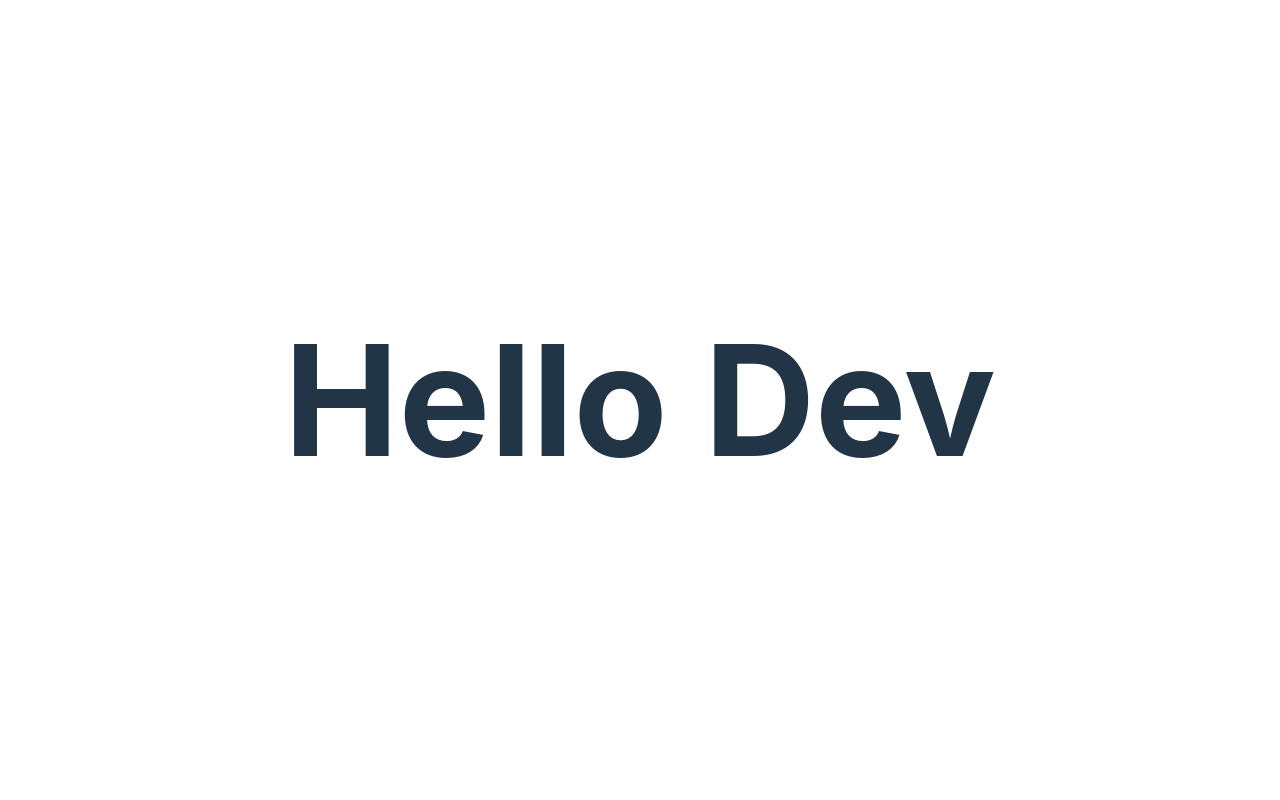
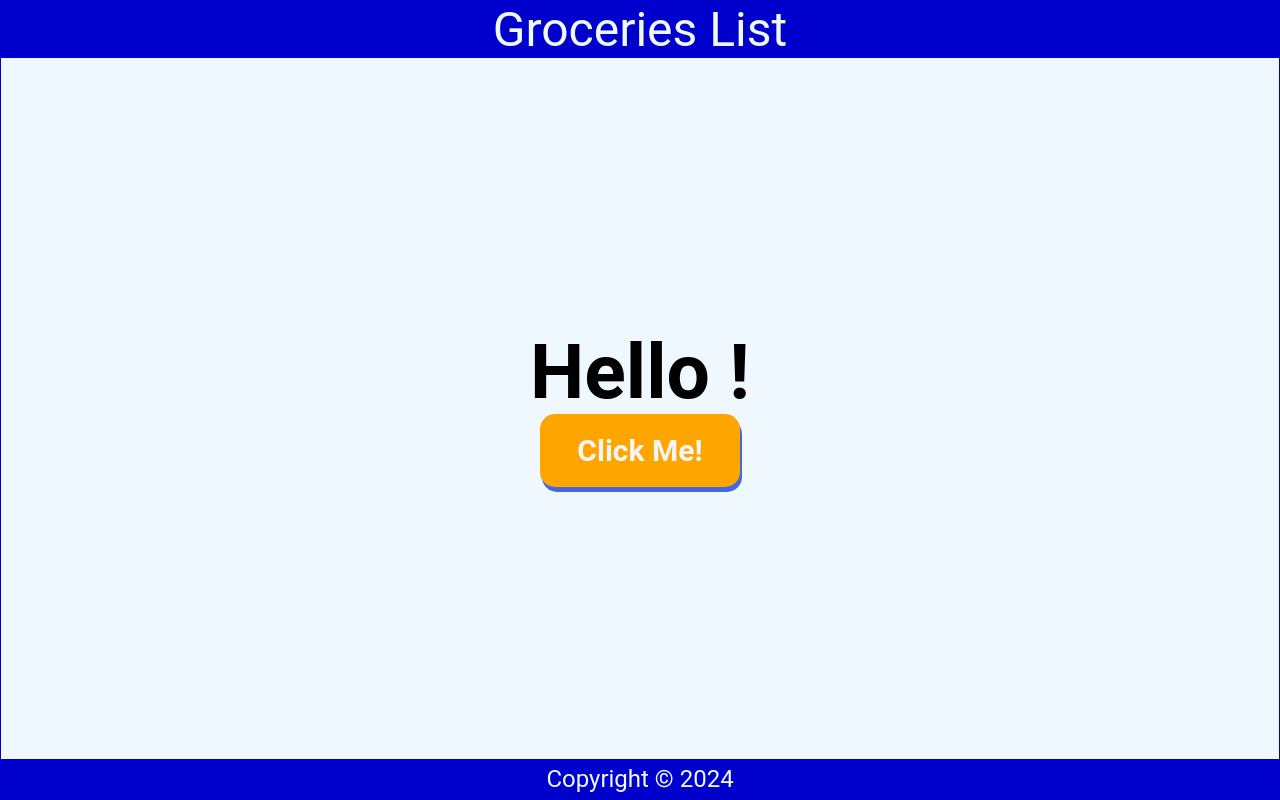
Before and after one commit to Karan551/React, a React (Vite) app in the folder react_with_dave_gray/01tut/01tut/: page / in a window 1280 px wide. Built offline with nearby package versions, Linux system fonts and the light colour scheme.

Commit message:
chapter-5 completed

```diff
--- a/react_with_dave_gray/01tut/01tut/src/App.jsx
+++ b/react_with_dave_gray/01tut/01tut/src/App.jsx
@@ -1,15 +1,21 @@
+import Header from "./Components/Header";
+import Content from "./Components/Content";
+import Footer from "./Components/Footer";
 
 
 
 function App() {
 
 
+
   return (
-    <>
-     <h1>Hello Dev</h1>
+    <div className="app">
+      <Header />
+      <Content />
+      <Footer />
 
-    </>
-  )
+    </div>
+  );
 }
 
-export default App
+export default App;
--- /dev/null
+++ b/react_with_dave_gray/01tut/01tut/src/Components/Content.jsx
@@ -0,0 +1,24 @@
+import React, { useState } from 'react';
+
+const Content = () => {
+    const [name, setName] = useState("");
+    const nameArr = ["Master", "Ganesh", "Mahesh", "Amitesh", "Alokesh"];
+
+
+    const handleName = () => {
+        const randomNum = Math.floor(Math.random() * nameArr.length);
+
+        return setName(nameArr[randomNum]);
+    };
+    return (
+        <main className='main'>
+            <h1>Hello {name} !</h1>
+
+            <div>
+                <button type="button" onClick={handleName}>Click Me!</button>
+            </div>
+        </main>
+    );
+};
+
+export default Content;
--- /dev/null
+++ b/react_with_dave_gray/01tut/01tut/src/Components/Footer.jsx
@@ -0,0 +1,12 @@
+import React from 'react';
+
+const Footer = () => {
+    const today = new Date();
+    return (
+        <footer>
+            <p>Copyright &copy; {today.getFullYear()}</p>
+        </footer>
+    );
+};
+
+export default Footer;
--- /dev/null
+++ b/react_with_dave_gray/01tut/01tut/src/Components/Header.jsx
@@ -0,0 +1,12 @@
+import React from 'react';
+
+const Header = () => {
+    const headerStyle = { backgroundColor: "blueviolet", fontSize: "2rem", textAlign: "center" };
+    return (
+        <header>
+            Groceries List
+        </header>
+    );
+};
+
+export default Header;
--- a/react_with_dave_gray/01tut/01tut/src/index.css
+++ b/react_with_dave_gray/01tut/01tut/src/index.css
@@ -1,4 +1,4 @@
-:root {
+/* :root {
   font-family: Inter, system-ui, Avenir, Helvetica, Arial, sans-serif;
   line-height: 1.5;
   font-weight: 400;
@@ -9,9 +9,10 @@
 
   font-synthesis: none;
   text-rendering: optimizeLegibility;
-  -webkit-font-smoothing: antialiased;
+   -webkit-font-smoothing: antialiased;
   -moz-osx-font-smoothing: grayscale;
 }
+*/
 
 * {
   margin: 0;
@@ -19,13 +20,71 @@
   box-sizing: border-box;
 }
 
+html {
+  font-size: 1.5rem;
+}
+
 body {
+  font-family: 'Roboto', 'Oxygen',
+    'Ubuntu', 'Cantarell', 'Fira Sans', 'Droid Sans', 'Helvetica Neue',
+    sans-serif;
   min-height: 100vh;
-  font-size: 3rem;
+  -webkit-font-smoothing: antialiased;
+  -moz-osx-font-smoothing: grayscale;
+}
+
+
+.app {
+  display: flex;
+  flex-flow: column;
+  justify-content: center;
+  align-items: center;
+  height: 100vh;
+  width: 100%;
+  /* margin: auto; */
+  /* max-width: 700px; */
+  border: 1px solid mediumblue;
+}
+
+main {
+  flex-grow: 1;
+}
+
+header {
+  width: 100%;
+  font-size: 2rem;
+  padding: 0 0.25em;
+  text-align: center;
+  background-color: mediumblue;
+  color: aliceblue;
   display: flex;
   justify-content: center;
   align-items: center;
 }
+
+
+main {
+  width: 100%;
+  display: flex;
+  flex-direction: column;
+  flex-grow: 1;
+  justify-content: center;
+  align-items: center;
+  overflow-y: auto;
+  background-color: aliceblue;
+}
+
+
+footer {
+  width: 100%;
+  padding: 0.25em;
+  background-color: mediumblue;
+  color: aliceblue;
+  display: grid;
+  place-content: center;
+}
+
+
 
 a {
   font-weight: 500;
@@ -45,19 +104,26 @@ h1 {
 }
 
 button {
-  border-radius: 8px;
+  border-radius: 15px;
   border: 1px solid transparent;
   padding: 0.6em 1.2em;
-  font-size: 1em;
-  font-weight: 500;
+  font-size: 1.25em;
+  font-weight: 700;
   font-family: inherit;
-  background-color: #1a1a1a;
+  background-color:orange;
   cursor: pointer;
-  transition: border-color 0.25s;
+  transition: border-color,transform 0.5s ease-in-out;
+  color: whitesmoke;
+  box-shadow: 2px 5px royalblue ;
 }
 
 button:hover {
-  border-color: #646cff;
+  border-color: greenyellow;
+  background-color: cornflowerblue;
+  transform: scale(1.2);
+}
+button:active{
+  box-shadow: 4px 8px 10px rgb(105, 105, 105);
 }
 
 button:focus,
@@ -65,7 +131,7 @@ button:focus-visible {
   outline: 4px auto -webkit-focus-ring-color;
 }
 
-@media (prefers-color-scheme: light) {
+/* @media (prefers-color-scheme: light) {
   :root {
     color: #213547;
     background-color: #ffffff;
@@ -78,4 +144,4 @@ button:focus-visible {
   button {
     background-color: #f9f9f9;
   }
-}
+} */
```
Also changed, not shown: 1 other file (tests, documents, lock files or other folders).
